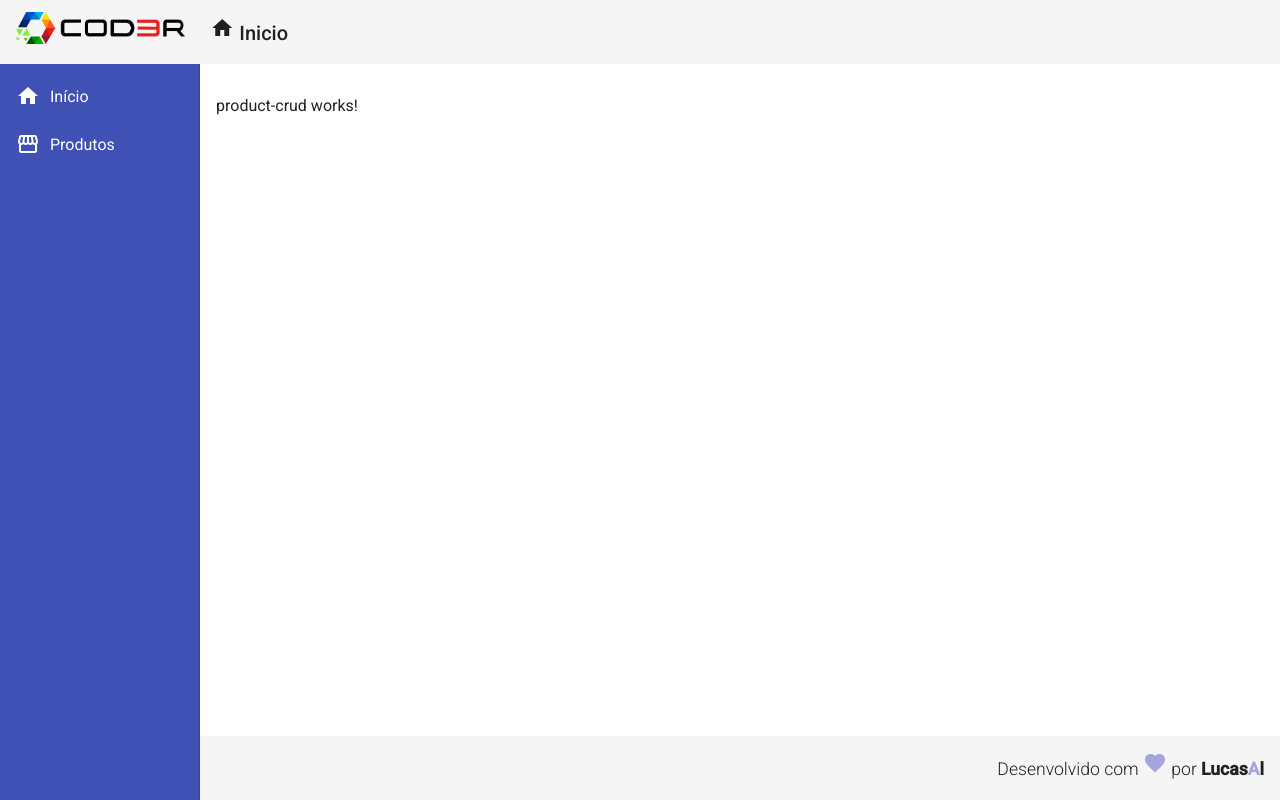
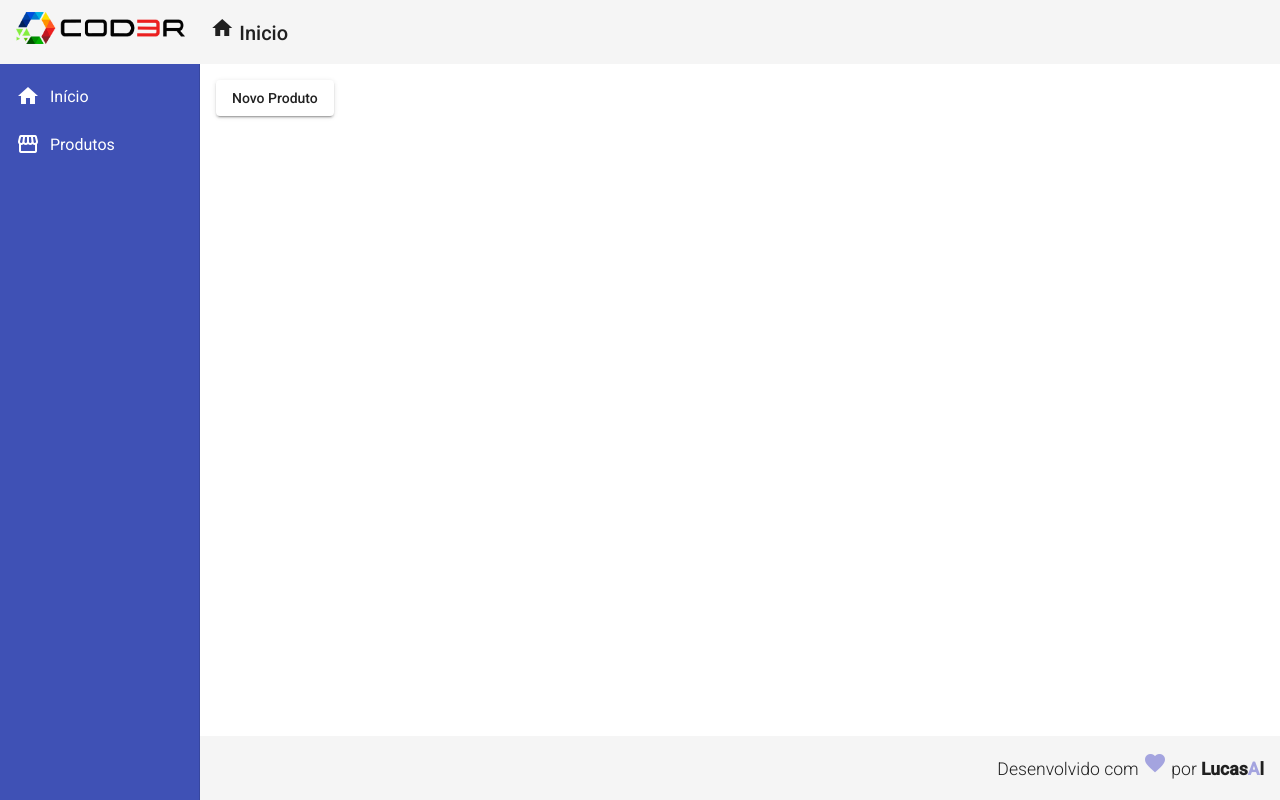
Before and after one commit to lucasx0/angular, an Angular app in the folder frontend/: page /products in a window 1280 px wide. Built offline with nearby package versions, Linux system fonts and the light colour scheme.

Commit message:
navegando para tela de criar produtos.

```diff
--- a/frontend/src/app/app.module.ts
+++ b/frontend/src/app/app.module.ts
@@ -18,6 +18,8 @@ import { ProductCrudComponent } from './views/product-crud/product-crud.componen
 import { RoxoDirective } from './directives/roxo.directive';
 import { ForDirective } from './directives/for.directive';
 import { ProductCreatComponent } from './components/product/product-creat/product-creat.component';
+import { MatButtonModule } from '@angular/material/button'
+
 
 
 @NgModule({
@@ -40,7 +42,8 @@ import { ProductCreatComponent } from './components/product/product-creat/produc
     MatToolbarModule,
     MatSidenavModule,
     MatListModule,
-    MatCardModule
+    MatCardModule,
+    MatButtonModule
 
   ],
   providers: [],
--- a/frontend/src/app/views/product-crud/product-crud.component.html
+++ b/frontend/src/app/views/product-crud/product-crud.component.html
@@ -1 +1,3 @@
-<p>product-crud works!</p>
+<button mat-raised-button (click)="navigateToProductCreate()">
+    Novo Produto
+</button>
--- a/frontend/src/app/views/product-crud/product-crud.component.ts
+++ b/frontend/src/app/views/product-crud/product-crud.component.ts
@@ -1,4 +1,5 @@
 import { Component, OnInit } from '@angular/core';
+import  { Router } from '@angular/router'
 
 @Component({
   selector: 'app-product-crud',
@@ -7,9 +8,13 @@ import { Component, OnInit } from '@angular/core';
 })
 export class ProductCrudComponent implements OnInit {
 
-  constructor() { }
+  constructor(private router: Router) { }
 
   ngOnInit() {
   }
 
+  navigateToProductCreate() {
+    this.router.navigate(['/products/create'])
+  }
+
 }
```
